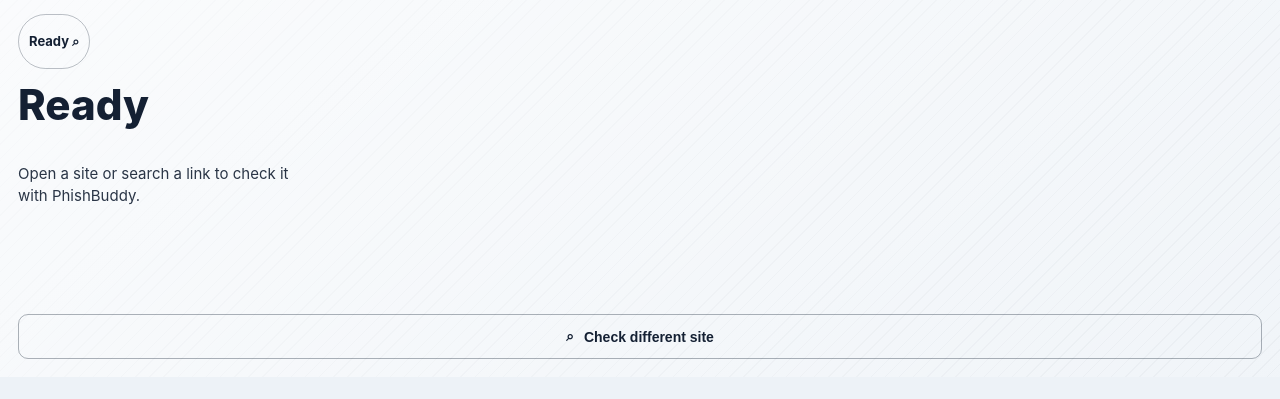
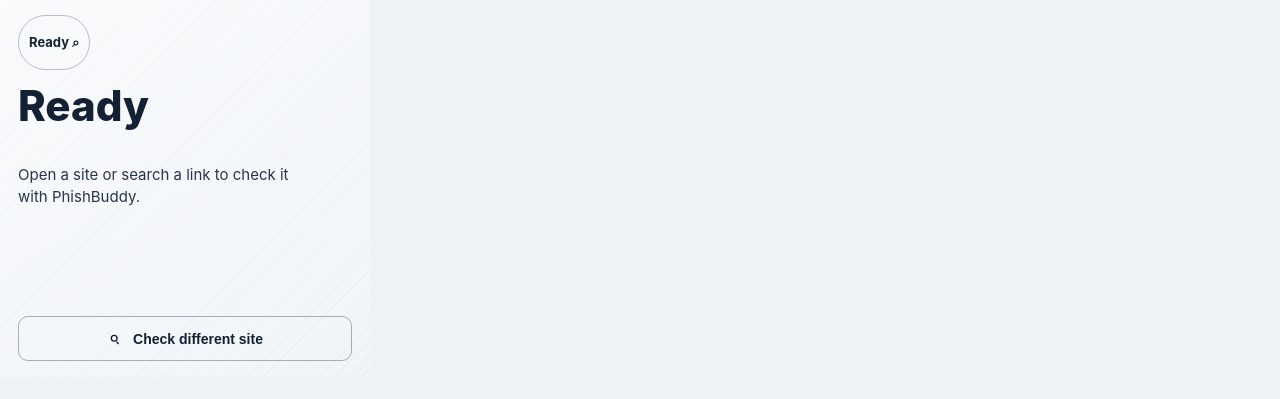
Before and after one commit to Ivan-Ryukendo/PhishBuddy, a website: page extension/popup.html in a window 1280 px wide. Shown: the part 153-552 px from the top of the page. Drawn offline with Linux system fonts and the light colour scheme.

Commit message:
fix: prevent popup evidence overflow

```diff
--- a/extension/popup.css
+++ b/extension/popup.css
@@ -5,7 +5,7 @@
 
 body {
   margin: 0;
-  min-width: 370px;
+  width: 370px;
   color: #f3fff6;
   background: #062b12;
 }
@@ -37,8 +37,10 @@ body[data-state="dangerous"] {
   display: grid;
   gap: 18px;
   min-height: 530px;
+  max-width: 370px;
   box-sizing: border-box;
-  padding: 18px;
+  overflow: hidden;
+  padding: 18px 18px 16px;
   background:
     linear-gradient(145deg, rgba(255, 255, 255, 0.08), rgba(255, 255, 255, 0) 38%),
     repeating-linear-gradient(135deg, rgba(255, 255, 255, 0.04) 0 1px, transparent 1px 10px);
@@ -174,8 +176,10 @@ h1 {
 }
 
 .evidence-row {
+  display: grid;
+  grid-template-columns: 28px minmax(0, 1fr) 28px;
   min-height: 54px;
-  gap: 12px;
+  column-gap: 12px;
   border-top: 1px solid currentColor;
   padding: 11px 0;
 }
@@ -226,7 +230,7 @@ h1 {
 }
 
 .evidence-mark {
-  margin-left: auto;
+  justify-self: end;
 }
 
 .actions {
@@ -252,6 +256,12 @@ button.secondary {
   justify-content: center;
   gap: 10px;
   border-color: color-mix(in srgb, currentColor 34%, transparent);
+}
+
+button.secondary svg {
+  width: 16px;
+  height: 16px;
+  fill: currentColor;
 }
 
 button:disabled {
--- a/extension/popup.html
+++ b/extension/popup.html
@@ -31,7 +31,9 @@
 
       <div class="actions">
         <button id="manual-toggle" type="button" class="secondary">
-          <span aria-hidden="true">⌕</span>
+          <svg viewBox="0 0 24 24" aria-hidden="true">
+            <path d="M10.8 5.5a5.3 5.3 0 1 1 0 10.6 5.3 5.3 0 0 1 0-10.6zm0 2a3.3 3.3 0 1 0 0 6.6 3.3 3.3 0 0 0 0-6.6zm4.1 8 3.2 3.2-1.4 1.4-3.2-3.2 1.4-1.4z"></path>
+          </svg>
           Check different site
         </button>
       </div>
```
